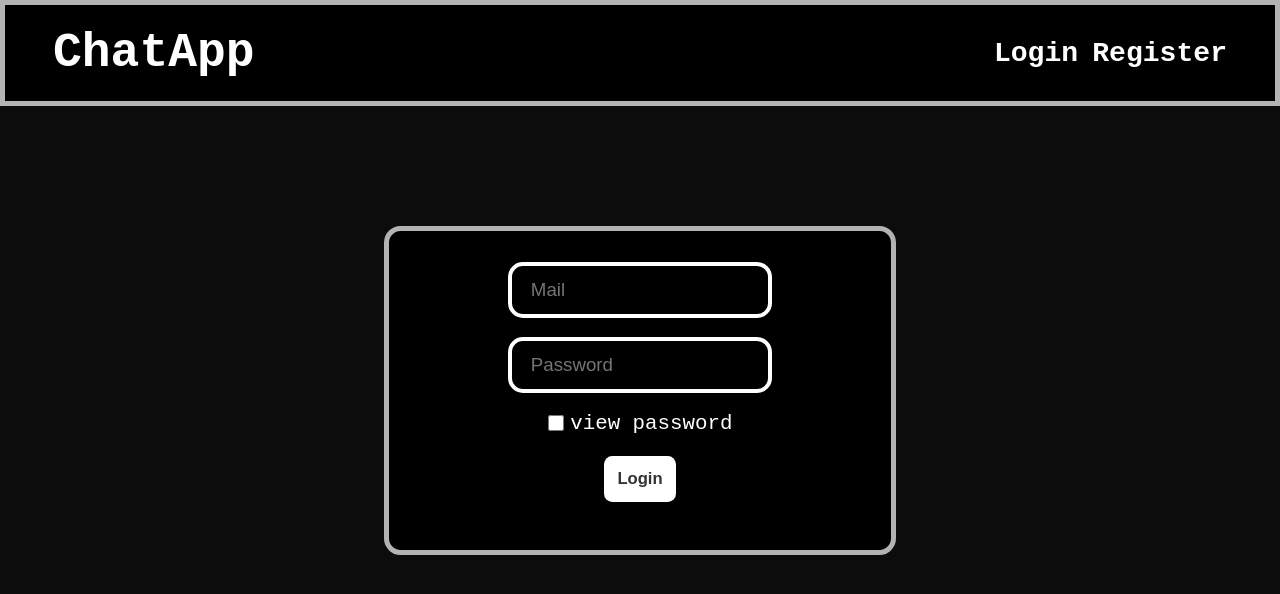
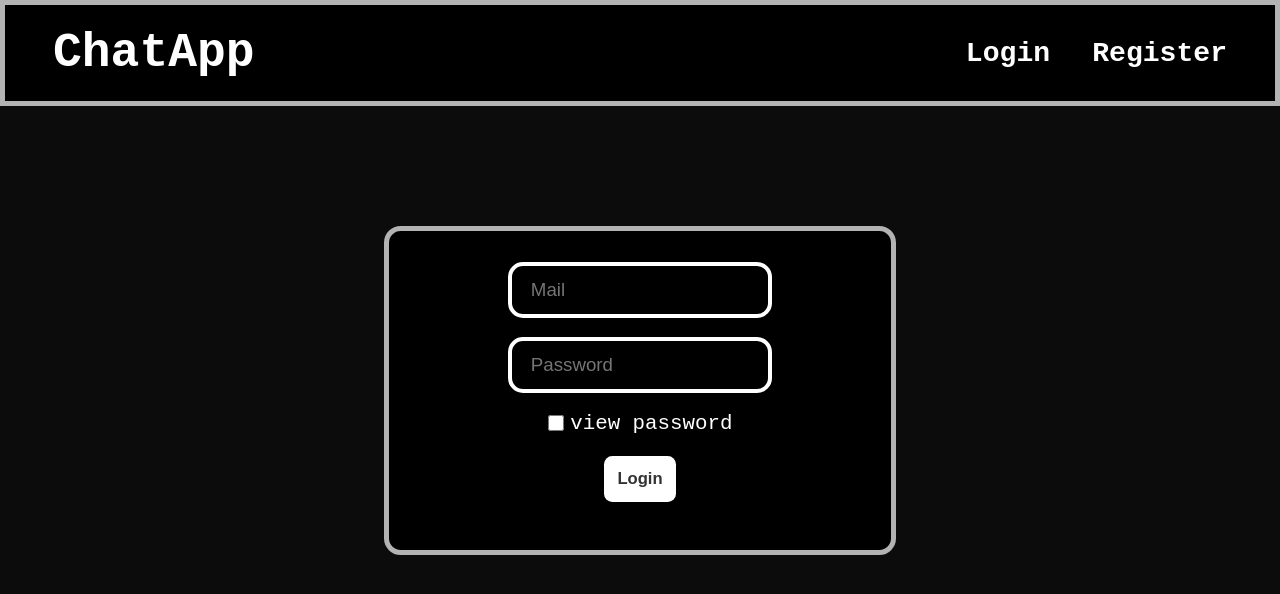
Before and after one commit to Saran416/ChatApp, a React (Vite) app in the folder frontend/: page / in a window 1280 px wide. Shown: the top 594 px of the page. Built offline with nearby package versions, Linux system fonts and the light colour scheme.

Commit message:
minor changes

```diff
--- a/frontend/src/Components/Navbar.css
+++ b/frontend/src/Components/Navbar.css
@@ -14,7 +14,7 @@
     margin-left: auto;
     align-items: center;
     h3{
-        margin-left: 0.5em;
+        margin-left: 1.5em;
     }
 }
 
```
